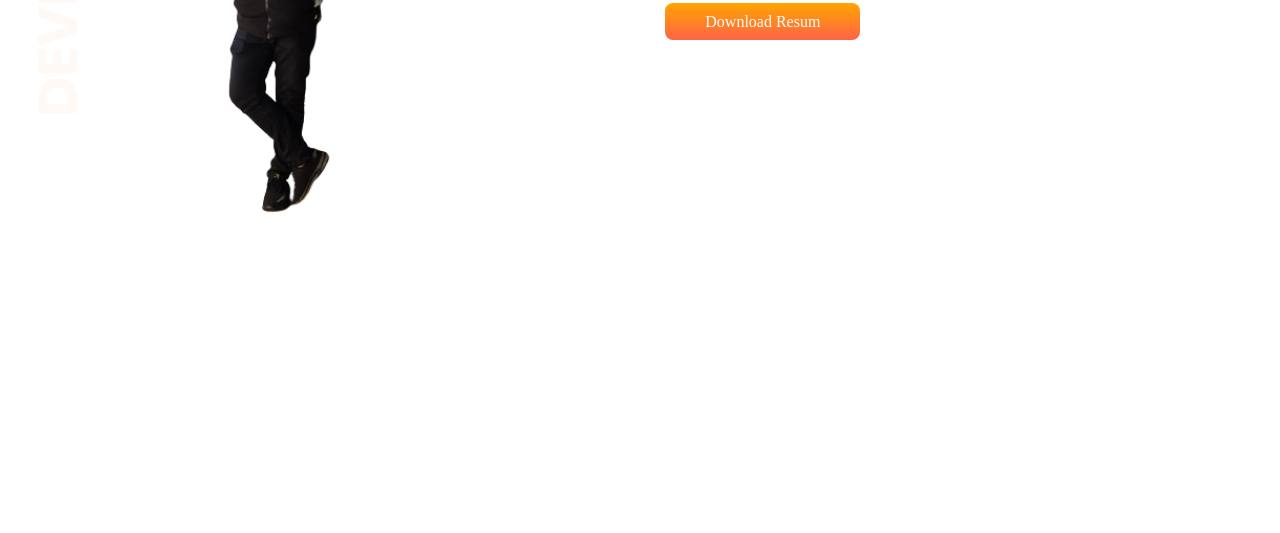
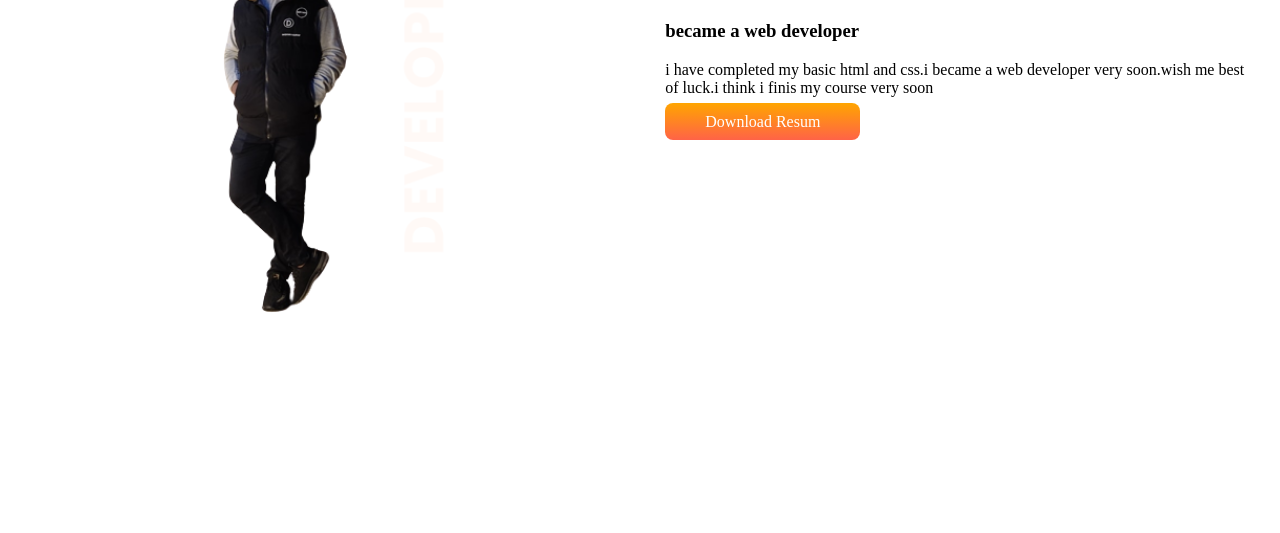
Before and after one commit to akashhossain80/developer-portfolio, a plain HTML site: page developer-portfolio/index.html in a window 1280 px wide. Shown: the part 674-1207 px from the top of the page. Before the commit the page ends 1015 px from the top, so only its background shows below. Drawn offline with Linux system fonts and the light colour scheme.

Commit message:
section-2

```diff
--- a/developer-portfolio/index.html
+++ b/developer-portfolio/index.html
@@ -26,7 +26,7 @@
 
    </section>
 
-   <section class="top-banner">
+   <section class="dream-big">
 
     <div class="half-width">
         <img src="images/akash-removebg-preview.png" alt="full pic">
--- a/developer-portfolio/style.css
+++ b/developer-portfolio/style.css
@@ -15,6 +15,8 @@ h1 {
 
 section {
     display: flex;
+    margin-bottom: 100px;
+
 }
 
 .half-width {
@@ -39,3 +41,9 @@ section {
     background-image: url(images/top-banner.png);
     background-repeat: no-repeat;
 }
+
+.dream-big {
+    background-image: url(images/top-banner.png);
+    background-repeat: no-repeat;
+    background-position: right;
+}
```
Also changed, not shown: developer-portfolio/header_bg.png (added).
